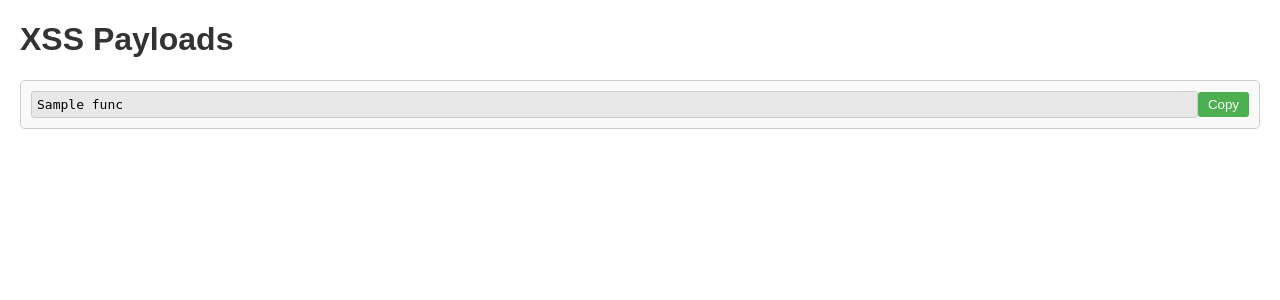
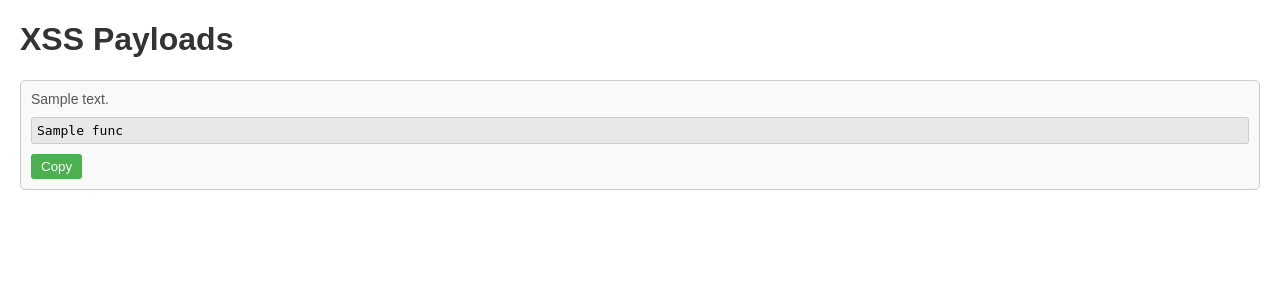
Before and after one commit to MatriXSS-Fontys/MatriXSS-proc, a Flask app: template templates/payloads-view.jinja in a window 1280 px wide. Shown: the top 300 px of the page. Run offline with Flask 3, Linux system fonts and the light colour scheme; the template is opened without the code that fills it: most values are stand-ins (such as "Sample title", 1, 10 or a date in 2020).

Commit message:
UPDATE payloads-view
ADD title to each payload.
Change styling for better readability

```diff
--- a/templates/payloads-view.jinja
+++ b/templates/payloads-view.jinja
@@ -25,8 +25,14 @@
             border-radius: 5px;
             background-color: #f9f9f9;
             display: flex;
+            flex-direction: column; /* Stack description and code vertically */
             justify-content: space-between;
-            align-items: center;
+        }
+
+        .payload-description {
+            font-size: 14px;
+            margin-bottom: 10px; /* Space between description and payload */
+            color: #555;
         }
 
         .payload pre {
@@ -49,6 +55,8 @@
             color: white;
             position: relative;
             transition: background-color 0.3s;
+            align-self: flex-start; /* Button aligns to the left */
+            margin-top: 10px;
         }
 
         .payload button:hover {
@@ -62,6 +70,10 @@
 <div class="payload-container">
     {% for payload in payloads %}
     <div class="payload">
+        <!-- Display the description above the payload -->
+        <div class="payload-description">{{ payload['description'] }}</div>
+
+        <!-- Display the payload code itself -->
         <pre id="payload-{{ loop.index }}" style="user-select: all;">{{ payload['func']() | e }}</pre>
         <button id="copy-button-{{ loop.index }}" onclick="copyToClipboard('payload-{{ loop.index }}', this)">
             Copy
```
